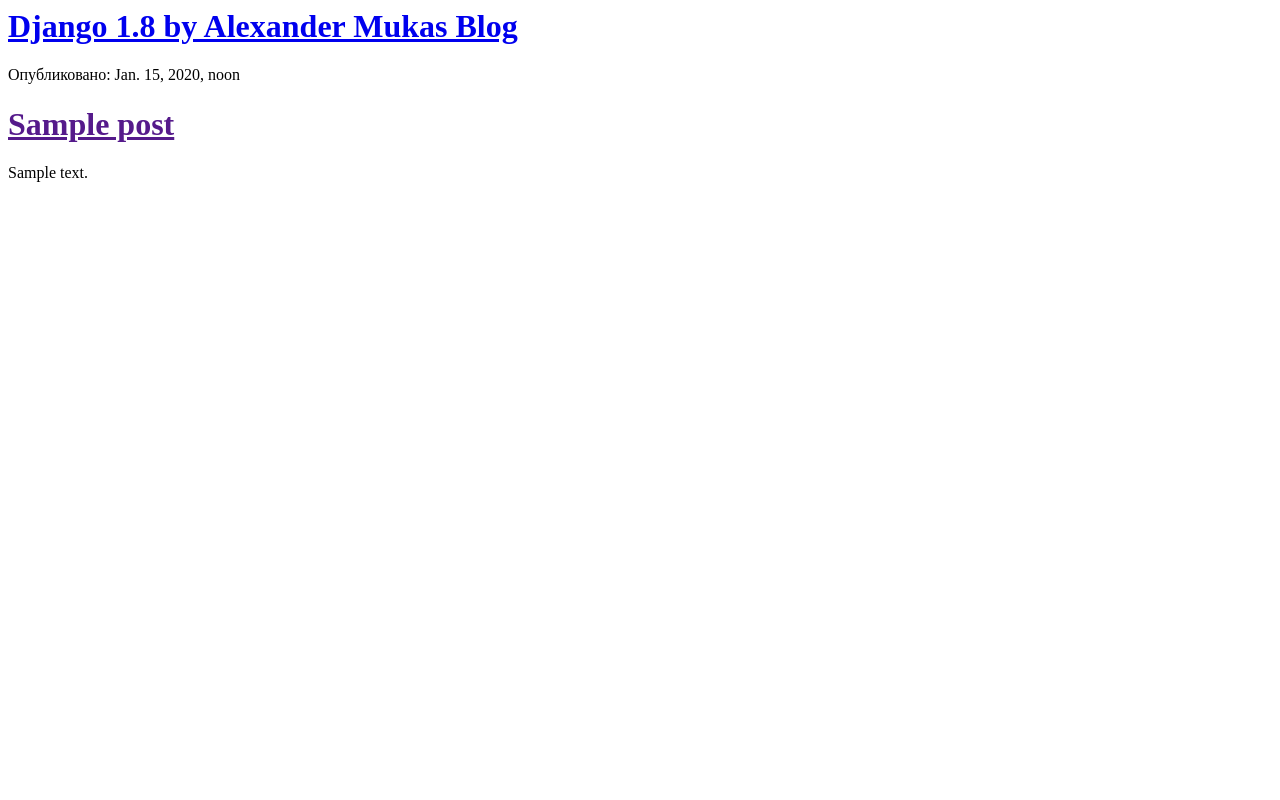
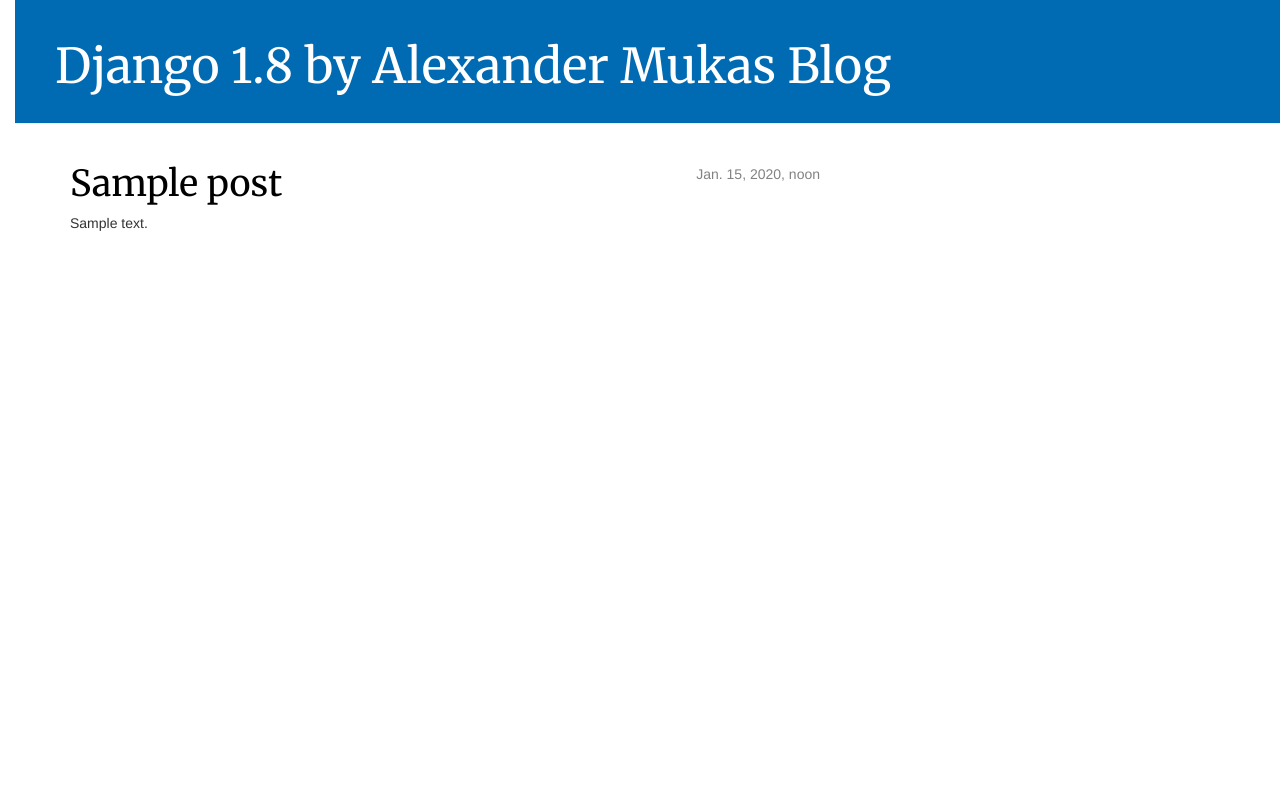
Before and after one commit to AlexanderMukas/my-first-blog, a Django app: template blog/templates/blog/post_list.html in a window 1280 px wide. Run offline with Django 3.2, Linux system fonts and the light colour scheme; the template is opened without the code that fills it: values that come from a table or form of the project are taken from there, others are empty; tables that the repository leaves empty hold one stand-in row (values such as "Sample post"); parts of the project's set-up code (start-up, migrations or seed data) failed here and were passed over; some libraries are stand-ins or nearby versions.

Commit message:
New templates and CSS.

```diff
--- /dev/null
+++ b/blog/static/css/blog.css
@@ -0,0 +1,54 @@
+h1 a {
+        color: #00b359;
+        font-family: 'Merriweather', serif;
+    }
+body {
+        padding-left: 15px;
+    }
+
+.page-header {
+        background-color: #006bb3;
+        margin-top: 0;
+        padding: 20px 20px 20px 40px;
+    }
+
+.page-header h1, .page-header h1 a, .page-header h1 a:visited, .page-header h1 a:active {
+        color: #ffffff;
+        font-size: 36pt;
+        text-decoration: none;
+    }
+
+.content {
+    margin-left: 40px;
+}
+
+h1, h2, h3, h4 {
+    font-family: 'Merriweather', serif;
+}
+
+.date {
+    float: right;
+    color: #828282;
+}
+.save {
+    float: right;
+}
+
+.post-form textarea, .post-form input {
+    width: 100%;
+}
+
+.top-menu, .top-menu:hover, .top-menu:visited {
+    color: #ffffff;
+    float: right;
+    font-size: 26pt;
+    margin-right: 20px;
+}
+
+.post {
+    margin-bottom: 70px;
+}
+
+.post h1 a, .post h1 a:visited {
+    color: #000000;
+}
--- /dev/null
+++ b/blog/templates/blog/base.html
@@ -0,0 +1,71 @@
+{% load staticfiles %}
+    <html>
+        <head>
+            <title>Django 1.8 blog</title>
+            <meta charset="UTF-8" />
+
+            <link rel="stylesheet" type="text/css" href="//maxcdn.bootstrapcdn.com/bootstrap/3.2.0/css/bootstrap.min.css">
+
+            <link rel="stylesheet" type="text/css" href="//maxcdn.bootstrapcdn.com/bootstrap/3.2.0/css/bootstrap-theme.min.css">
+
+            <link rel="stylesheet" href="{% static 'css/blog.css' %}">
+
+            <link href='https://fonts.googleapis.com/css?family=Merriweather&subset=latin,cyrillic' rel='stylesheet' type='text/css'>
+
+        </head>
+        <body>
+
+            <div class="page-header">
+        		<h1><a href="/">Django 1.8 by Alexander Mukas Blog</a></h1>
+    		</div>
+
+    		<!--Переменную posts мы добавляли с blog/views.py -->
+
+    		<div class="content container">
+        		<div class="row">
+            		<div class="col-md-8">
+
+
+                        <!--
+                		{% for post in posts %}
+                    		<div class="post">
+                        		<div class="date">
+                            		{{ post.published_date }}
+                        		</div>
+                        		<h1><a href="">{{ post.title }}</a></h1>
+                        		<p>{{ post.text|linebreaks }}</p>
+                    		</div>
+                		{% endfor %}
+                        -->
+                        {% block content %}
+                        {% endblock %}
+
+
+            		</div>
+        		</div>
+    		</div>
+
+
+
+
+
+
+
+    		<!--
+    		{% for post in posts %}
+
+        		<div class="post">
+            		<p>Опубликовано: {{ post.published_date }}</p>
+            		<h1><a href="">{{ post.title }}</a></h1>
+            		<p>{{ post.text|linebreaks }}</p>
+        		</div>
+
+    		{% endfor %}
+			-->
+
+
+
+
+
+        </body>
+    </html>
--- a/blog/templates/blog/post_list.html
+++ b/blog/templates/blog/post_list.html
@@ -1,20 +1,14 @@
-    <html>
-        <head>
-            <title>Django 1.8 blog</title>
-            <meta charset="UTF-8" />
-        </head>
-        <body>
+{% extends 'blog/base.html' %}
+{% load staticfiles %}
 
-            <div>
-        		<h1><a href="/">Django 1.8 by Alexander Mukas Blog</a></h1>
-    		</div>
-    		<!--Переменную posts мы добавляли с blog/views.py -->
-    		{% for post in posts %}
-        		<div>
-            		<p>Опубликовано: {{ post.published_date }}</p>
-            		<h1><a href="">{{ post.title }}</a></h1>
-            		<p>{{ post.text|linebreaks }}</p>
-        		</div>
-    		{% endfor %}
-        </body>
-    </html>
+{% block content %}
+	{% for post in posts %}
+		<div class="post">
+			<div class="date">
+				{{ post.published_date }}
+			</div>
+			<h1><a href="">{{ post.title }}</a></h1>
+			<p>{{ post.text|linebreaks }}</p>
+		</div>
+	{% endfor %}
+{% endblock content %}
```
